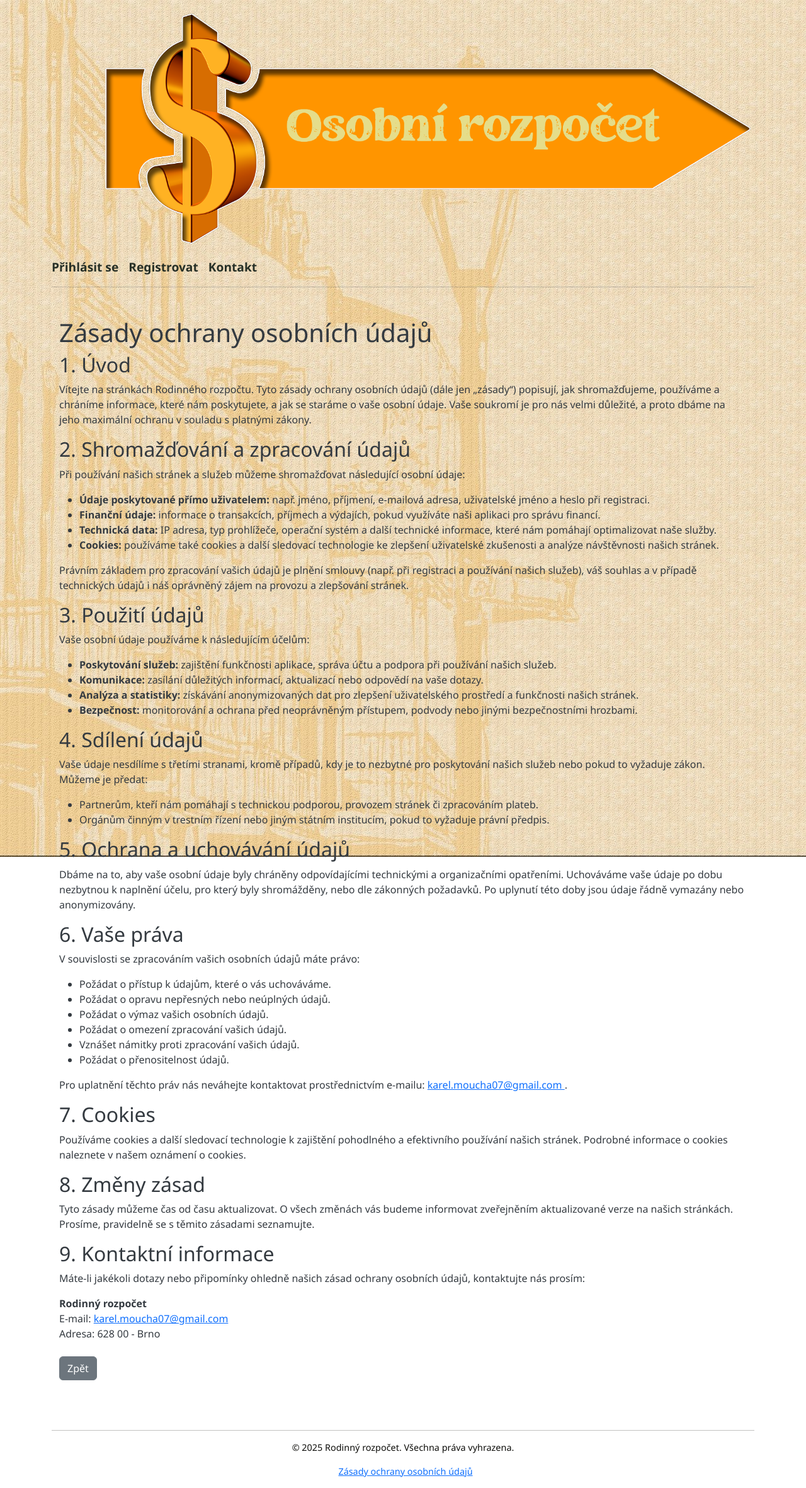
After one commit to Karelm77/budget_project, a Django app: page /privacy/ in a window 1280 px wide. The commit adds this page. Shown: the whole page at 63% size. Run offline with Django 5.2, Linux system fonts and the light colour scheme; some libraries are stand-ins or nearby versions.

Commit message:
01042025

```diff
--- a/budget/templates/budget/base.html
+++ b/budget/templates/budget/base.html
@@ -186,10 +186,13 @@
     </div>
 
     <!-- Patička -->
+    {% block footer %}
     <footer class="container text-center">
         <hr>
         <p>&copy; {% now "Y" %} Rodinný rozpočet. Všechna práva vyhrazena.</p>
+        <a href="{% url 'privacy_policy' %}" class="ms-2">Zásady ochrany osobních údajů</a>
     </footer>
+    {% endblock footer %}
 
     <!-- Bootstrap JS Bundle -->
     <script src="https://cdn.jsdelivr.net/npm/bootstrap@5.2.3/dist/js/bootstrap.bundle.min.js"></script>
--- /dev/null
+++ b/budget/templates/budget/privacy_policy.html
@@ -0,0 +1,100 @@
+{% extends 'budget/base.html' %}
+
+{% block content %}
+<div class="container my-5">
+    <h1>Zásady ochrany osobních údajů</h1>
+
+    <h2>1. Úvod</h2>
+    <p>
+        Vítejte na stránkách Rodinného rozpočtu. Tyto zásady ochrany osobních údajů (dále jen „zásady“) popisují, jak shromažďujeme, používáme a chráníme informace, které nám poskytujete, a jak se staráme o vaše osobní údaje. Vaše soukromí je pro nás velmi důležité, a proto dbáme na jeho maximální ochranu v souladu s platnými zákony.
+    </p>
+
+    <h2>2. Shromažďování a zpracování údajů</h2>
+    <p>
+        Při používání našich stránek a služeb můžeme shromažďovat následující osobní údaje:
+    </p>
+    <ul>
+        <li><strong>Údaje poskytované přímo uživatelem:</strong> např. jméno, příjmení, e-mailová adresa, uživatelské jméno a heslo při registraci.</li>
+        <li><strong>Finanční údaje:</strong> informace o transakcích, příjmech a výdajích, pokud využíváte naši aplikaci pro správu financí.</li>
+        <li><strong>Technická data:</strong> IP adresa, typ prohlížeče, operační systém a další technické informace, které nám pomáhají optimalizovat naše služby.</li>
+        <li><strong>Cookies:</strong> používáme také cookies a další sledovací technologie ke zlepšení uživatelské zkušenosti a analýze návštěvnosti našich stránek.</li>
+    </ul>
+    <p>
+        Právním základem pro zpracování vašich údajů je plnění smlouvy (např. při registraci a používání našich služeb), váš souhlas a v případě technických údajů i náš oprávněný zájem na provozu a zlepšování stránek.
+    </p>
+
+    <h2>3. Použití údajů</h2>
+    <p>
+        Vaše osobní údaje používáme k následujícím účelům:
+    </p>
+    <ul>
+        <li><strong>Poskytování služeb:</strong> zajištění funkčnosti aplikace, správa účtu a podpora při používání našich služeb.</li>
+        <li><strong>Komunikace:</strong> zasílání důležitých informací, aktualizací nebo odpovědí na vaše dotazy.</li>
+        <li><strong>Analýza a statistiky:</strong> získávání anonymizovaných dat pro zlepšení uživatelského prostředí a funkčnosti našich stránek.</li>
+        <li><strong>Bezpečnost:</strong> monitorování a ochrana před neoprávněným přístupem, podvody nebo jinými bezpečnostními hrozbami.</li>
+    </ul>
+
+    <h2>4. Sdílení údajů</h2>
+    <p>
+        Vaše údaje nesdílíme s třetími stranami, kromě případů, kdy je to nezbytné pro poskytování našich služeb nebo pokud to vyžaduje zákon. Můžeme je předat:
+    </p>
+    <ul>
+        <li>Partnerům, kteří nám pomáhají s technickou podporou, provozem stránek či zpracováním plateb.</li>
+        <li>Orgánům činným v trestním řízení nebo jiným státním institucím, pokud to vyžaduje právní předpis.</li>
+    </ul>
+
+    <h2>5. Ochrana a uchovávání údajů</h2>
+    <p>
+        Dbáme na to, aby vaše osobní údaje byly chráněny odpovídajícími technickými a organizačními opatřeními. Uchováváme vaše údaje po dobu nezbytnou k naplnění účelu, pro který byly shromážděny, nebo dle zákonných požadavků. Po uplynutí této doby jsou údaje řádně vymazány nebo anonymizovány.
+    </p>
+
+    <h2>6. Vaše práva</h2>
+    <p>
+        V souvislosti se zpracováním vašich osobních údajů máte právo:
+    </p>
+    <ul>
+        <li>Požádat o přístup k údajům, které o vás uchováváme.</li>
+        <li>Požádat o opravu nepřesných nebo neúplných údajů.</li>
+        <li>Požádat o výmaz vašich osobních údajů.</li>
+        <li>Požádat o omezení zpracování vašich údajů.</li>
+        <li>Vznášet námitky proti zpracování vašich údajů.</li>
+        <li>Požádat o přenositelnost údajů.</li>
+    </ul>
+    <p>
+        Pro uplatnění těchto práv nás neváhejte kontaktovat prostřednictvím e-mailu:
+        <a href="mailto:karel.moucha07@gmail.com">
+            karel.moucha07@gmail.com
+        </a>.
+    </p>
+
+    <h2>7. Cookies</h2>
+    <p>
+        Používáme cookies a další sledovací technologie k zajištění pohodlného a efektivního používání našich stránek. Podrobné informace o cookies naleznete v našem oznámení o cookies.
+    </p>
+
+    <h2>8. Změny zásad</h2>
+    <p>
+        Tyto zásady můžeme čas od času aktualizovat. O všech změnách vás budeme informovat zveřejněním aktualizované verze na našich stránkách. Prosíme, pravidelně se s těmito zásadami seznamujte.
+    </p>
+
+    <h2>9. Kontaktní informace</h2>
+    <p>
+        Máte-li jakékoli dotazy nebo připomínky ohledně našich zásad ochrany osobních údajů, kontaktujte nás prosím:
+    </p>
+    <p>
+        <strong>Rodinný rozpočet</strong><br/>
+        E-mail:
+        <a href="mailto:karel.moucha07@gmail.com">
+            karel.moucha07@gmail.com
+        </a><br/>
+        Adresa: 628 00 - Brno
+    </p>
+
+
+
+    <!-- Tlačítko Zpět -->
+    <div class="mt-4">
+        <button type="button" class="btn btn-secondary" onclick="window.history.back();">Zpět</button>
+    </div>
+</div>
+{% endblock %}
--- a/budget/urls.py
+++ b/budget/urls.py
@@ -1,7 +1,8 @@
 
 from django.urls import include, path
 from django.contrib.auth import views as auth_views
-from .views import save_note, dashboard, delete_note
+from .views import save_note, dashboard, delete_note, privacy_policy
+
 
 from . import views
 
@@ -22,6 +23,7 @@ urlpatterns = [
     path('save-note/', save_note, name='save_note'),
     path('', dashboard, name='dashboard'),
     path('delete-note/<int:pk>/', delete_note, name='delete_note'),
+    path('privacy/', privacy_policy, name='privacy_policy'),
     path('cookies/', include('cookie_consent.urls')),
 
 
--- a/budget/views.py
+++ b/budget/views.py
@@ -11,6 +11,7 @@ from .models import Transaction, Note  # Ujistěte se, že máte definované mod
 import json
 from django.http import JsonResponse
 from django.views.decorators.csrf import csrf_exempt
+
 
 @login_required
 def delete_note(request, pk):
@@ -135,3 +136,6 @@ def transaction_list(request):
         'period': period,
     }
     return render(request, 'budget/transaction_list.html', context)
+
+def privacy_policy(request):
+    return render(request, 'budget/privacy_policy.html')
```
Also changed, not shown: db.sqlite3.
